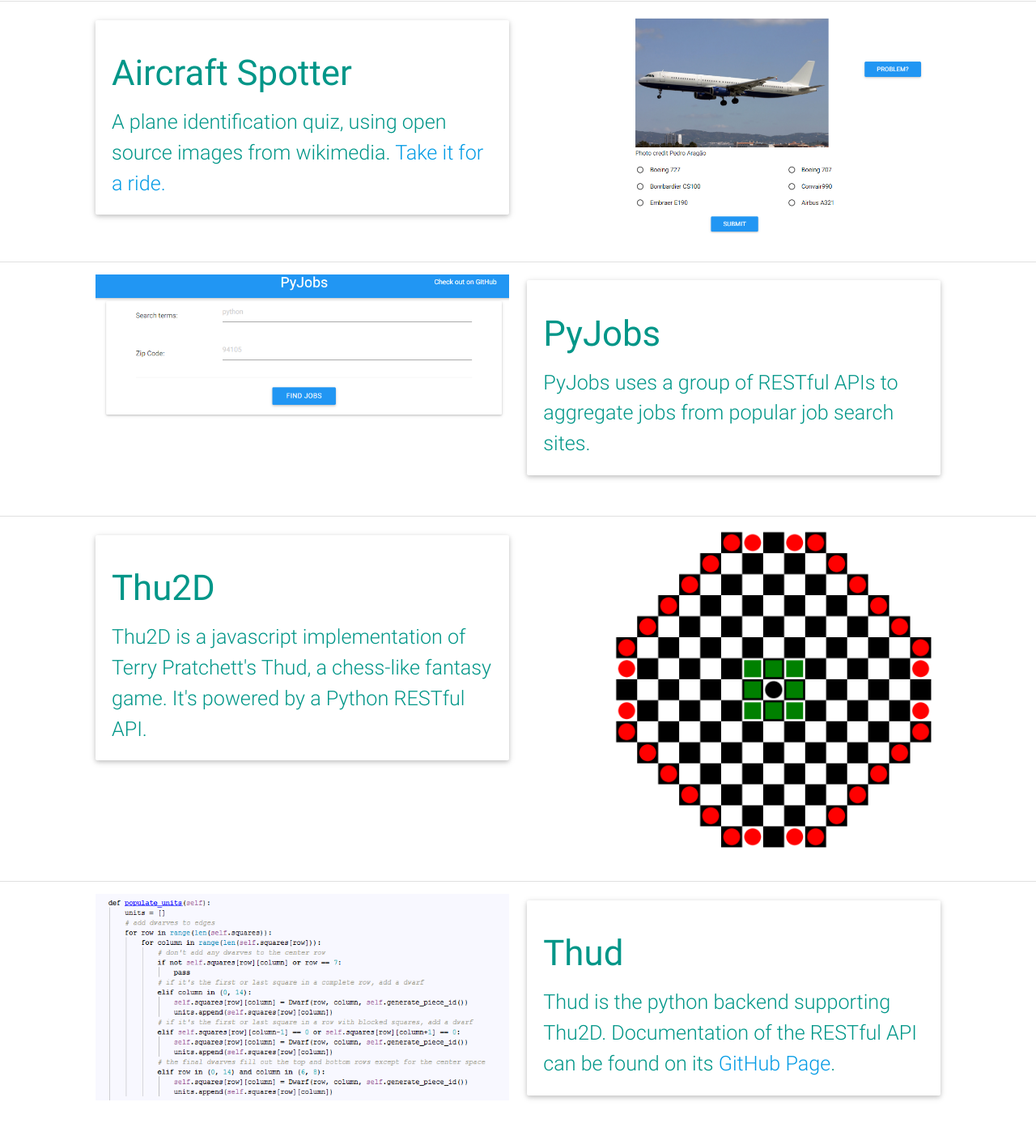
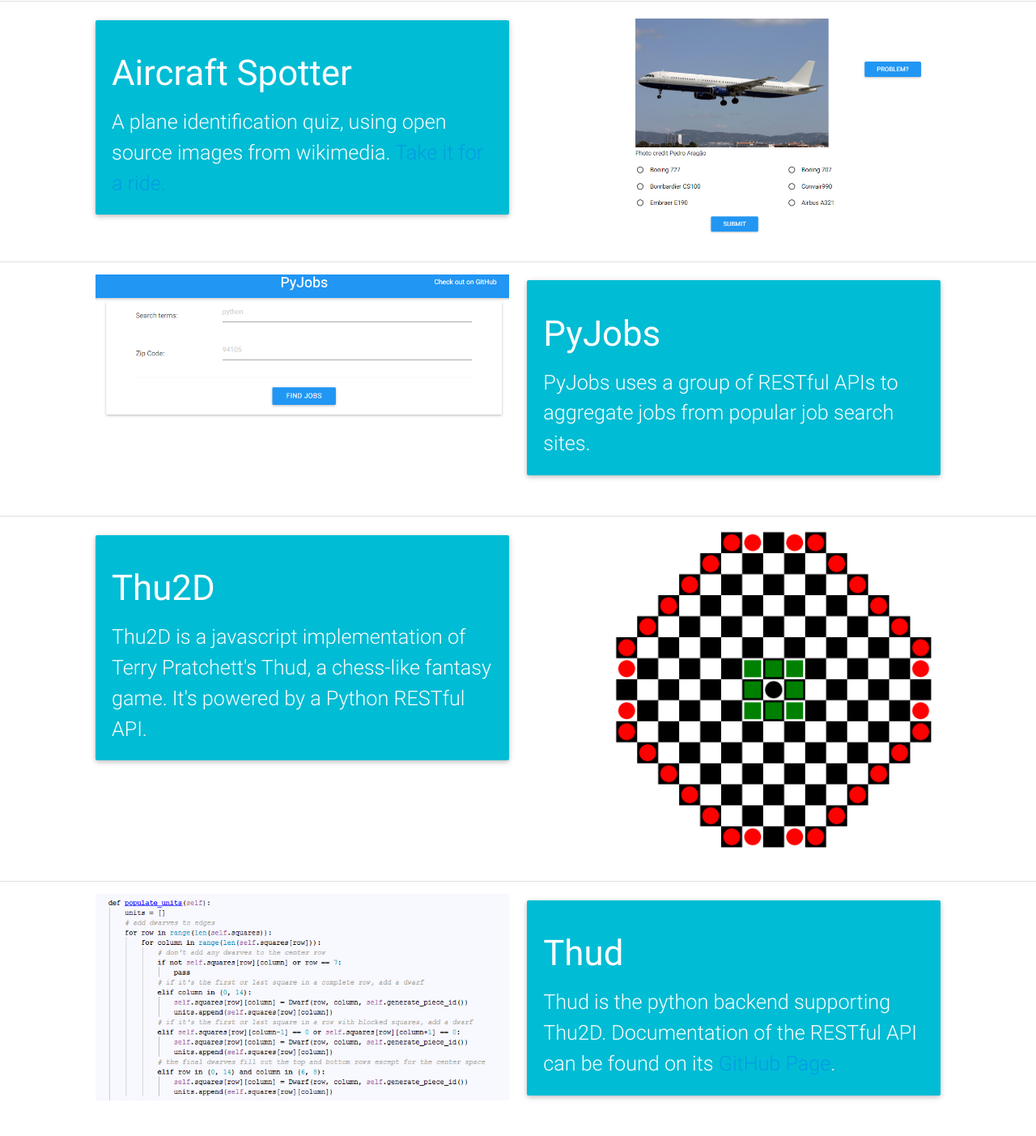
Before and after one commit to willwagner602/LandingPage, a Django app: template templates/LandingPage/home.html in a window 1280 px wide. Shown: the part 1253-2656 px from the top of the page at 81% size. Run offline with Django 3.2, Linux system fonts and the light colour scheme; the template is opened without the code that fills it, so the values that code supplies are empty; some libraries are stand-ins or nearby versions.

Commit message:
Updated landing page styling

```diff
--- a/templates/LandingPage/home.html
+++ b/templates/LandingPage/home.html
@@ -20,7 +20,7 @@
 
         <header>
             <nav>
-                <div class="nav-wrapper teal">
+                <div class="nav-wrapper cyan">
                     <a class="center brand-logo">Will Wagner</a>
                     <ul id="nav-mobile" class="right">
                         <li><a href="https://github.com/willwagner602/"><img class="circle personal_github"
@@ -43,13 +43,14 @@
                 </div>
                 <div class="row">
                     <div class="col s10 offset-s1">
-                        <div class="card teal">
-                            <div class="card-content white-text">
+                        <div class="card white">
+                            <div class="card-content black-text">
                                 <span class="card-title"><h3>About Me</h3></span>
                                 <p class="flow-text">
                                     I'm a software engineering student interested in solving challenging problems.
                                     Professionally, I have worked on data automation for one of the country's largest
-                                    education organizations and dabbled in freelance web development.
+                                    education organizations. Below, you'll find examples of a few projects I've built
+                                    in my free time.
                                 </p>
                             </div>
                         </div>
@@ -77,8 +78,8 @@
                           </div>
                     </div>
                     <div class="col s12 m6 l5 offset-l1">
-                        <div class="card">
-                            <div class="card-content teal-text">
+                        <div class="card cyan">
+                            <div class="card-content white-text">
                                 <span class="card-title"><h3>CamPose</h3></span>
                                 <p class="flow-text">
                                     A short demo using OpenCV to identify and display camera relative position and pose.
@@ -94,8 +95,8 @@
             <div class="section white">
                 <div class="row">
                     <div class="col s12 m6 l5 offset-l1">
-                        <div class="card">
-                            <div class="card-content teal-text">
+                        <div class="card cyan">
+                            <div class="card-content white-text">
                                 <span class="card-title"><h3>Aircraft Spotter</h3></span>
                                 <p class="flow-text">
                                     A plane identification quiz, using open source images from wikimedia.
@@ -117,8 +118,8 @@
                         <a href="/jobs/"><img src="{% static "LandingPage/PyJobs.png" %}" class="responsive-img"/></a>
                     </div>
                     <div class="col s12 m6 l5">
-                        <div class="card">
-                            <div class="card-content teal-text">
+                        <div class="card cyan">
+                            <div class="card-content white-text">
                                 <span class="card-title"><h3>PyJobs</h3></span>
                                 <p class="flow-text">
                                     PyJobs uses a group of RESTful APIs to aggregate jobs from popular job search
@@ -133,8 +134,8 @@
             <div class="section white">
                 <div class="row">
                     <div class="col s12 m6 l5 offset-l1">
-                        <div class="card">
-                            <div class="card-content teal-text">
+                        <div class="card cyan">
+                            <div class="card-content white-text">
                                 <span class="card-title"><h3>Thu2D</h3></span>
                                 <p class="flow-text">
                                     Thu2D is a javascript implementation of Terry Pratchett's Thud, a chess-like
@@ -155,8 +156,8 @@
                         <img src="{% static "LandingPage/thud.png" %}" class="responsive-img"/>
                     </div>
                     <div class="col s12 m6 l5">
-                        <div class="card">
-                            <div class="card-content teal-text">
+                        <div class="card cyan">
+                            <div class="card-content white-text">
                                 <span class="card-title"><h3>Thud</h3></span>
                                 <p class="flow-text">
                                     Thud is the python backend supporting Thu2D. Documentation of the RESTful API can be
```
